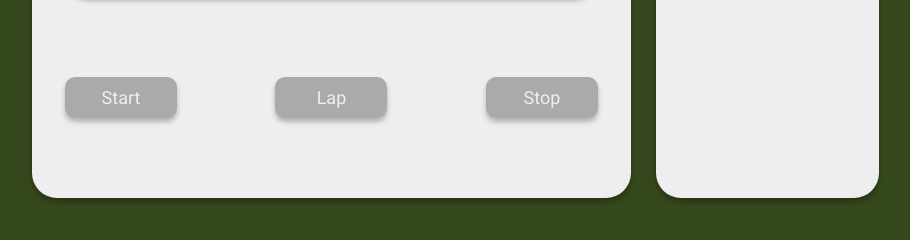
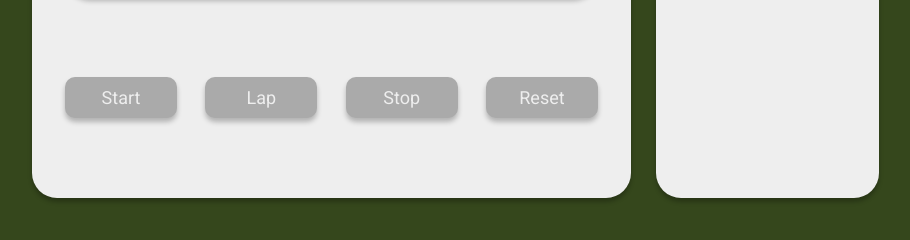
Before and after one commit to Dridr1/a-simple-stopwatch, a plain HTML site: page index.html in a window 1280 px wide. Shown: the part 448-688 px from the top of the page, without its empty margins (172-1082 px from the left). Drawn offline with Linux system fonts and the light colour scheme.

Commit message:
added reset option and finished minor styling details

```diff
--- a/index.html
+++ b/index.html
@@ -25,9 +25,10 @@
                 00:00:00:00
             </div>
             <div class="buttons">
-                <button onclick="start()" class="option">Start</button>
-                <button onclick="lap()" class="option">Lap</button>
-                <button onclick="stop()"class="option">Stop</button>
+                <button onclick="start()" >Start</button>
+                <button onclick="lap()" >Lap</button>
+                <button onclick="stop()">Stop</button>
+                <button onclick="reset()">Reset</button>
             </div>
         </div>
         <div class="laps">
--- a/script.js
+++ b/script.js
@@ -34,3 +34,14 @@ function lap(){
                                                     <span class="lap-time">${document.querySelector('.time').innerHTML}</span>
                                                 </div>  `
 }
+
+function reset(){
+    stop();
+    cent = 0;
+    sec = 0;
+    min = 0;
+    hr = 0;
+    lapn = 0;
+    document.querySelector('.laps').innerHTML = `<h3>Laps</h3>`;
+    document.querySelector('.time').innerHTML = `00:00:00:00`;
+}
--- a/style.css
+++ b/style.css
@@ -1,5 +1,9 @@
 *{
     box-sizing: border-box;
+}
+
+::-webkit-scrollbar{
+    display: none;
 }
 
 body{
@@ -76,6 +80,7 @@ h1{
     align-items: center;
     margin: 25px 25px 0 0;
     padding: 0 18px ;
+    overflow-y: auto;
 }
 
 .buttons{
```
